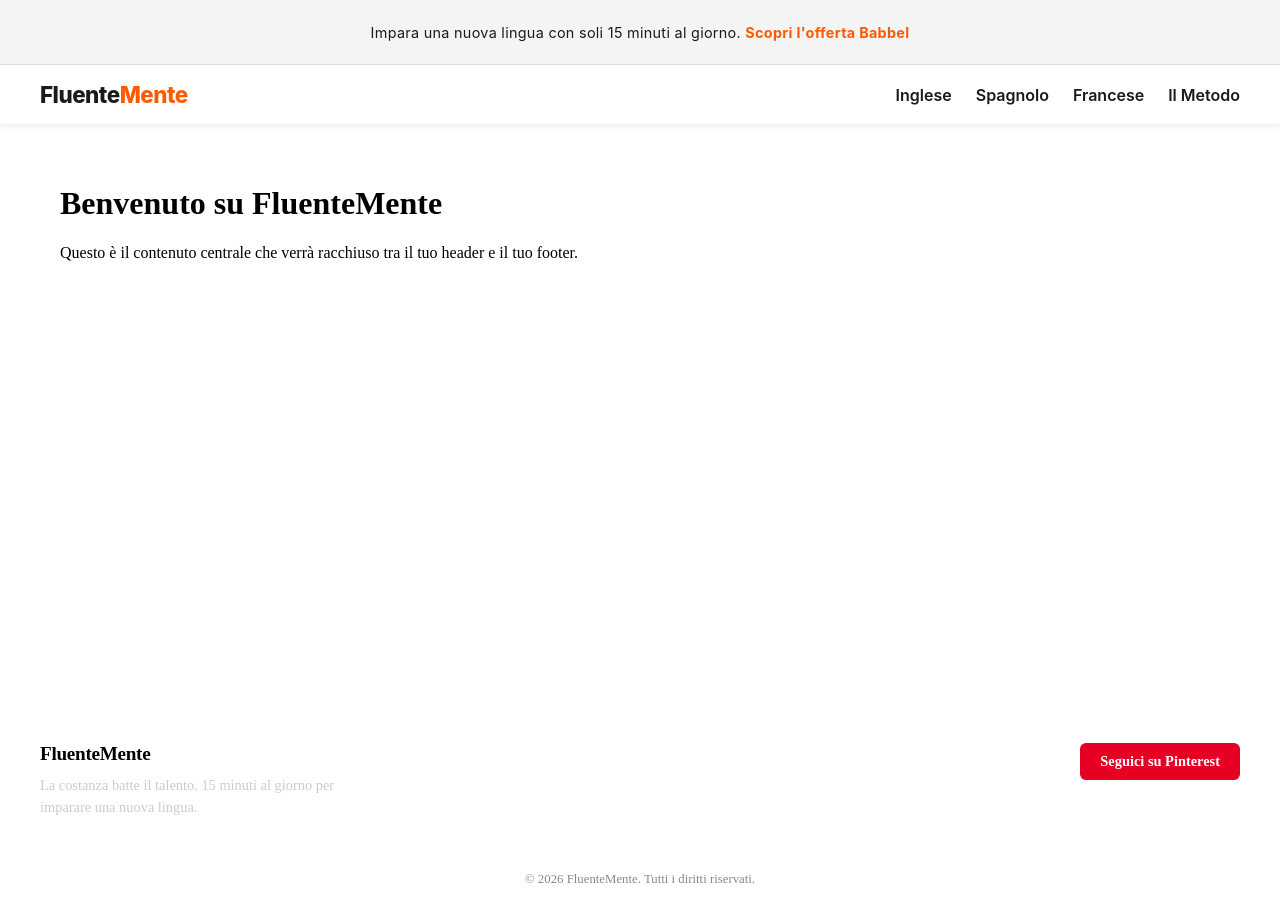
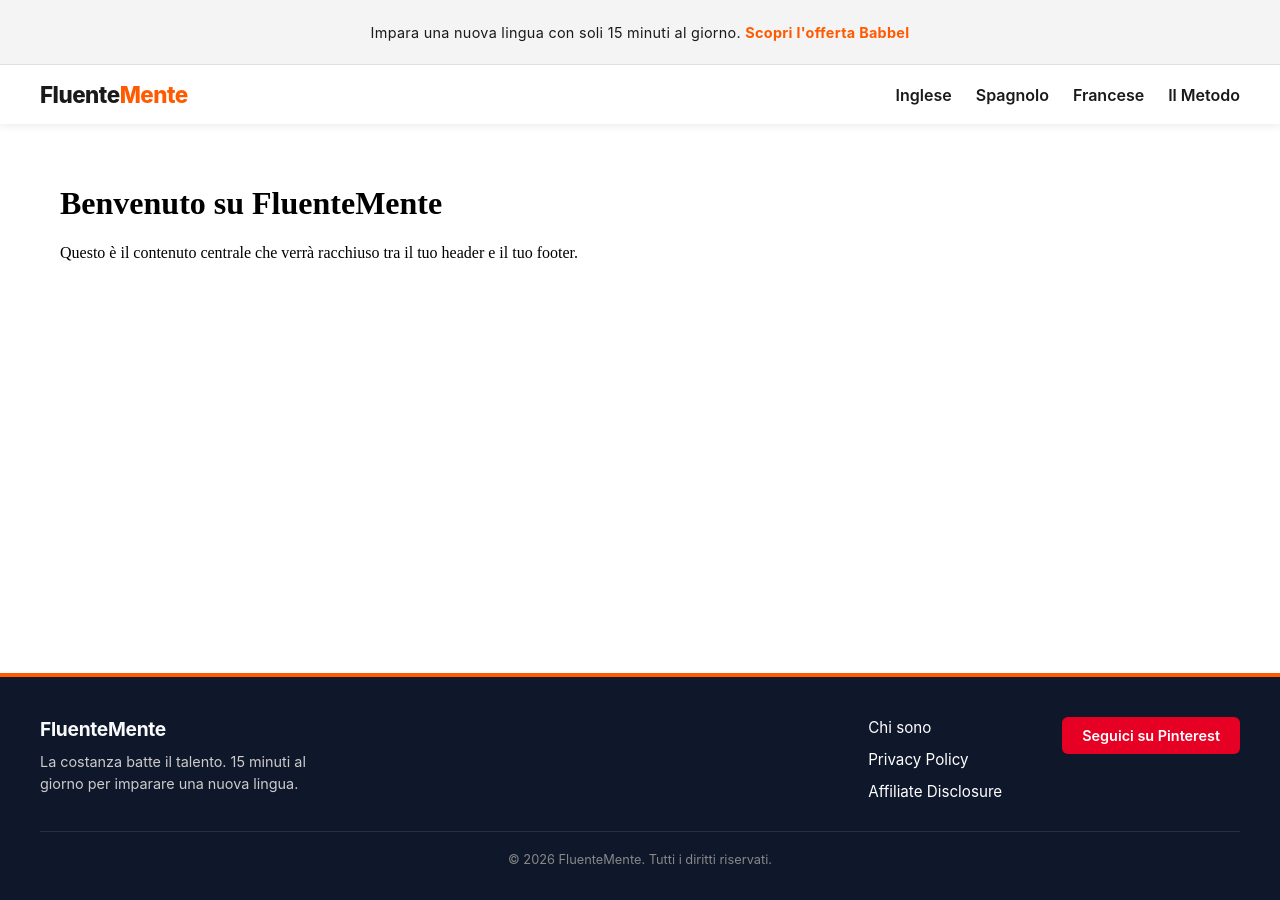
Before and after one commit to Nausica-c/FluenteMente1, a Jekyll site: the page built from index.md, in a window 1280 px wide. Built offline with Jekyll 4.4.1, drawn with Linux system fonts in a browser that asks for light colours.

Commit message:
Update style.css

```diff
--- a/assets/css/style.css
+++ b/assets/css/style.css
@@ -8,7 +8,31 @@
   --font-primary: -apple-system, BlinkMacSystemFont, "Segoe UI", Roboto, Helvetica, Arial, sans-serif;
 }
 
-/* --- Resets di Base --- */
+/* --- Impaginazione Base (Flexbox) --- */
+html, body {
+  height: 100%;
+  margin: 0;
+  padding: 0;
+}
+
+.site-body {
+  display: flex;
+  flex-direction: column;
+  min-height: 100vh;
+}
+
+.site-main {
+  flex: 1;
+  width: 100%;
+  max-width: 1200px;
+  margin: 0 auto;
+  padding: 40px 20px;
+  box-sizing: border-box;
+}
+
+/* =========================================
+   HEADER E NAVIGAZIONE
+========================================= */
 .site-header {
   font-family: var(--font-primary);
   background-color: var(--color-bg-main);
@@ -25,7 +49,6 @@
   text-align: center;
   padding: 10px 15px;
   border-bottom: 1px solid #e0e0e0;
-  /* Min-height garantisce che il layout non "salti" se il banner carica in ritardo */
   min-height: 44px;
   display: flex;
   align-items: center;
@@ -67,28 +90,6 @@
   letter-spacing: -0.5px;
 }
 
-/* --- Menu --- */
-.main-nav ul {
-  list-style: none;
-  display: flex;
-  gap: 24px;
-  margin: 0;
-  padding: 0;
-}
-
-.main-nav a {
-  text-decoration: none;
-  color: var(--color-text-main);
-  font-weight: 600;
-  font-size: 0.95rem;
-  transition: color 0.2s ease;
-}
-
-.main-nav a:hover {
-  color: var(--color-accent);
-}
-
-/* --- Stile Logo in due colori --- */
 .text-accent {
   color: var(--color-accent);
 }
@@ -115,16 +116,14 @@
   z-index: 2000;
   display: flex;
   flex-direction: column;
-  transform: translateY(-100%); /* Nasconde il menu in alto */
-  transition: transform 0.3s ease-in-out; /* Animazione di scorrimento */
+  transform: translateY(-100%);
+  transition: transform 0.3s ease-in-out;
 }
 
-/* Classe aggiunta dal JavaScript per mostrare il menu */
 .mobile-menu-overlay.is-open {
   transform: translateY(0);
 }
 
-/* --- Header interno al Menu Mobile --- */
 .mobile-menu-top {
   display: flex;
   justify-content: space-between;
@@ -146,9 +145,9 @@
   font-size: 1.1rem;
   font-weight: 500;
   padding: 18px 0;
-  width: 50%; /* Controlla la larghezza della linea separatrice */
+  width: 50%;
   text-align: center;
-  border-bottom: 1px solid #eaeaea; /* La linea grigia tra i link */
+  border-bottom: 1px solid #eaeaea;
 }
 
 .mobile-nav-links a:last-child {
@@ -169,9 +168,9 @@
   font-weight: 700;
   font-size: 1.1rem;
   padding: 14px 40px;
-  border-radius: 40px; /* Forma arrotondata a "pillola" */
+  border-radius: 40px;
   text-align: center;
-  box-shadow: 0 4px 12px rgba(255, 90, 0, 0.3); /* Leggera ombra per farlo risaltare */
+  box-shadow: 0 4px 12px rgba(255, 90, 0, 0.3);
   transition: transform 0.2s ease;
 }
 
@@ -179,16 +178,16 @@
   transform: scale(0.96);
 }
 
-/* --- Responsive: Nascondi hamburger e mostra menu classico su PC --- */
+/* --- Responsive Header --- */
 @media (max-width: 768px) {
   .desktop-nav {
-    display: none; /* Nasconde i link classici su smartphone */
+    display: none;
   }
 }
 
 @media (min-width: 769px) {
   .hamburger-btn {
-    display: none; /* Nasconde l'hamburger su PC */
+    display: none;
   }
 
   .desktop-nav ul {
@@ -203,20 +202,25 @@
     text-decoration: none;
     color: var(--color-text-main);
     font-weight: 600;
+    transition: color 0.2s ease;
+  }
+
+  .desktop-nav a:hover {
+    color: var(--color-accent);
   }
 }
 
-  }/* --- Footer Base --- */
-
+/* =========================================
+   FOOTER
+========================================= */
 .site-footer {
-  background-color: var(--color-footer-bg); /* Questo applica il colore blu scuro */
+  background-color: var(--color-footer-bg);
   color: #f8fafc;
   font-family: var(--font-primary);
   padding: 40px 20px 20px;
   margin-top: 60px;
-  border-top: 4px solid var(--color-accent); /* Linea superiore arancione */
+  border-top: 4px solid var(--color-accent);
 }
-
 
 .footer-container {
   max-width: 1200px;
@@ -228,7 +232,6 @@
   padding-bottom: 30px;
 }
 
-/* --- Tipografia Footer --- */
 .footer-brand h4 {
   font-size: 1.2rem;
   font-weight: 700;
@@ -244,7 +247,6 @@
   max-width: 300px;
 }
 
-/* --- Navigazione Footer --- */
 .footer-links {
   display: flex;
   flex-direction: column;
@@ -268,14 +270,13 @@
 }
 
 .footer-nav a:hover {
-  color: var(--color-accent); /* Riprende l'arancione dell'header */
+  color: var(--color-accent);
 }
 
-/* --- Pulsante Pinterest --- */
 .pinterest-link {
   display: inline-block;
   color: #ffffff;
-  background-color: #E60023; /* Rosso ufficiale Pinterest */
+  background-color: #E60023;
   padding: 10px 20px;
   border-radius: 6px;
   text-decoration: none;
@@ -289,7 +290,6 @@
   background-color: #ad081b;
 }
 
-/* --- Copyright --- */
 .footer-bottom {
   max-width: 1200px;
   margin: 20px auto 0;
@@ -298,7 +298,6 @@
   color: #888888;
 }
 
-/* --- Responsive (Tablet e Desktop) --- */
 @media (min-width: 768px) {
   .footer-container {
     flex-direction: row;
@@ -311,27 +310,4 @@
     align-items: flex-start;
     gap: 60px;
   }
-}
-
-/* --- Impaginazione Base (Flexbox) --- */
-html, body {
-  height: 100%;
-  margin: 0;
-  padding: 0;
-}
-
-.site-body {
-  display: flex;
-  flex-direction: column;
-  min-height: 100vh; /* Forza il body a occupare almeno il 100% dell'altezza dello schermo */
-}
-
-/* L'area main occupa tutto lo spazio disponibile tra header e footer */
-.site-main {
-  flex: 1; /* Spinge il footer verso il basso */
-  width: 100%;
-  max-width: 1200px;
-  margin: 0 auto;
-  padding: 40px 20px; /* Dà respiro ai contenuti rispetto ai bordi */
-  box-sizing: border-box;
-      }
+  }
```
